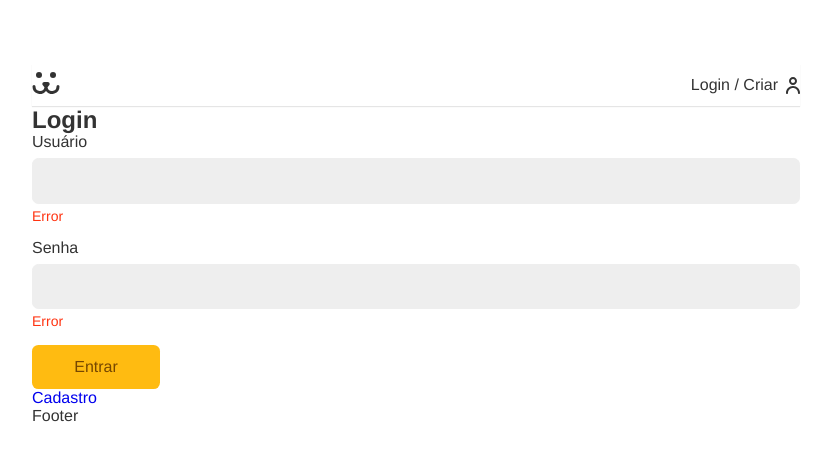
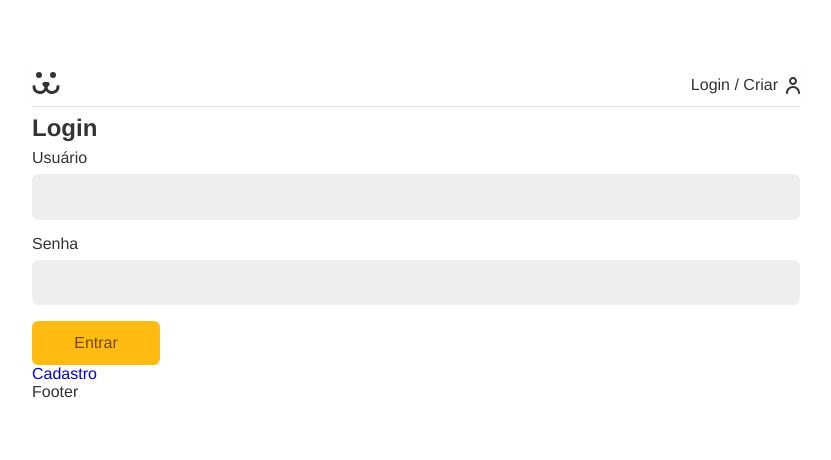
Before and after one commit to jrsoares/Dogs-web, a React (Create React App) app: page /login in a window 1280 px wide. Shown: the top 460 px of the page, without its empty margins (224-1055 px from the left). Built offline with nearby package versions, Linux system fonts and the light colour scheme.

Commit message:
starting the implementation of the handleError function

```diff
--- a/src/Components/Form/index.tsx
+++ b/src/Components/Form/index.tsx
@@ -1,6 +1,6 @@
 import React from 'react';
 
-import { ContainerInput, Label, Error, ContainerButton } from './styles';
+import { ContainerInput, Label, ContainerButton, Error } from './styles';
 
 type RefReturn =
   | string
@@ -30,7 +30,6 @@ export const Input: React.FC<InputProps> = ({
     <ContainerInput>
       <Label>{label}</Label>
       <input name={name} ref={register({ required })} />
-      <Error>Error</Error>
     </ContainerInput>
   );
 };
--- a/src/Components/Form/styles.ts
+++ b/src/Components/Form/styles.ts
@@ -30,12 +30,6 @@ export const Label = styled.label`
   padding-bottom: 0.5rem;
 `;
 
-export const Error = styled.p`
-  color: #f31;
-  font-size: 0.875rem;
-  margin-top: 0.25rem;
-`;
-
 export const ContainerButton = styled.button`
   font-size: 1rem;
   font-family: Helvetica, Arial, sans-serif;
@@ -60,3 +54,9 @@ export const ContainerButton = styled.button`
     cursor: wait;
   }
 `;
+
+export const Error = styled.p`
+  color: #f31;
+  font-size: 0.875rem;
+  margin-top: 0.25rem;
+`;
--- a/src/Pages/Login/styles.ts
+++ b/src/Pages/Login/styles.ts
@@ -1,3 +1,8 @@
 import styled from 'styled-components';
 
-export const Container = styled.section``;
+export const Container = styled.section`
+  h1 {
+    margin-top: 0.5rem;
+    margin-bottom: 0.5rem;
+  }
+`;
```
